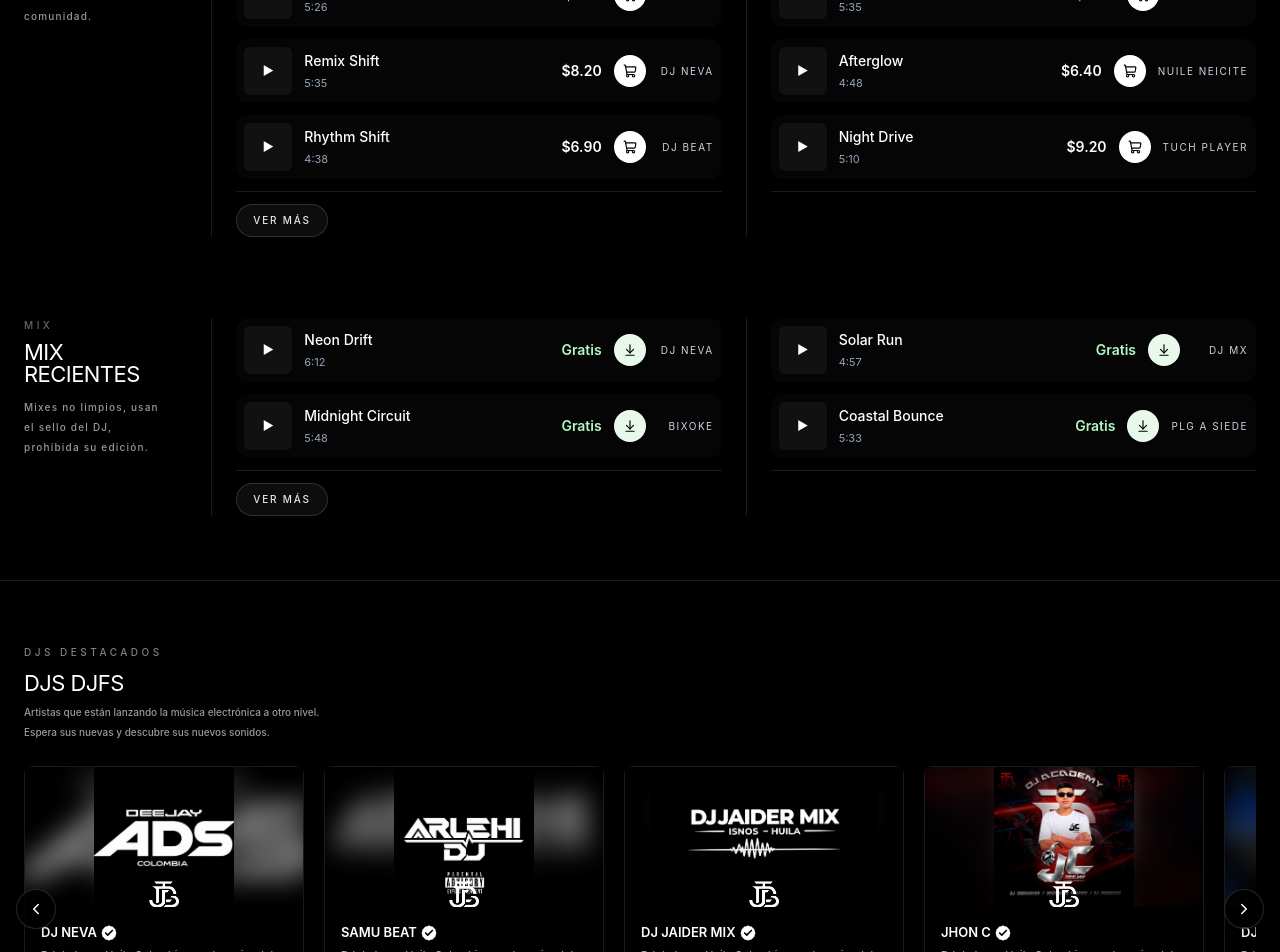
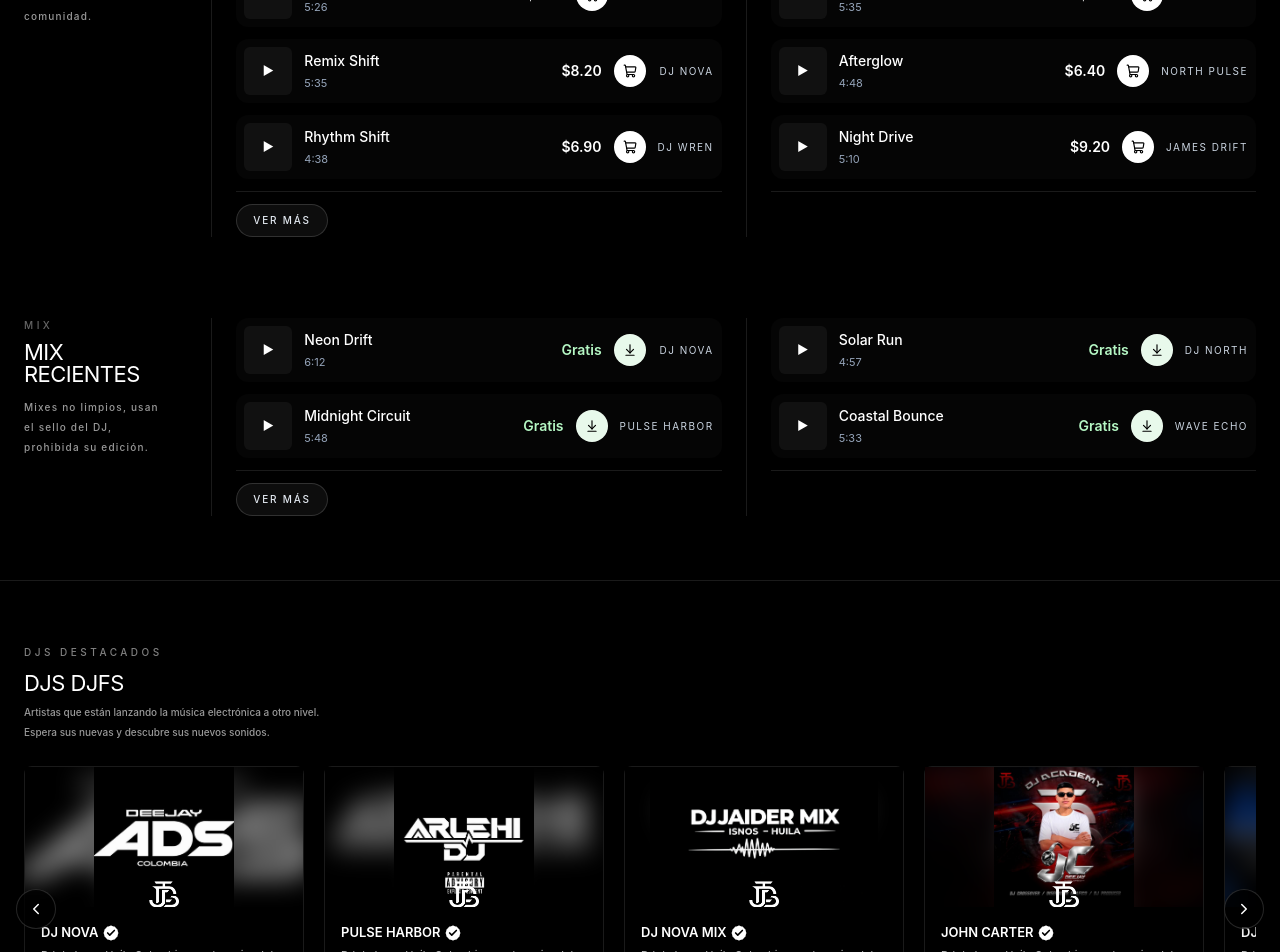
Before and after one commit to jquinteromo/DJFS-ACADEMIA, a React (Vite) app: page / in a window 1280 px wide. Shown: the part 720-1672 px from the top of the page. Built offline with nearby package versions, Linux system fonts and the light colour scheme.

Commit message:
refactor: replace DJ names with generic English profiles

```diff
--- a/src/components/AboutPage.tsx
+++ b/src/components/AboutPage.tsx
@@ -44,13 +44,13 @@ const steps = [
 ];
 
 const djs = [
-  { name: "DJ Neva", image: "/perfiles_img/ad.png" },
-  { name: "Samu Beat", image: "/perfiles_img/ar.png" },
-  { name: "DJ Jaider Mix", image: "/perfiles_img/Perfil_jaider_mix.png" },
-  { name: "Jhon C", image: "/perfiles_img/jc.png" },
-  { name: "DJ WL", image: "/perfiles_img/wl.png" },
-  { name: "Willian", image: "/perfiles_img/williian.png" },
-  { name: "DJ JN", image: "/perfiles_img/jn.png" },
+  { name: "DJ Nova", image: "/perfiles_img/ad.png" },
+  { name: "Pulse Harbor", image: "/perfiles_img/ar.png" },
+  { name: "DJ Nova Mix", image: "/perfiles_img/Perfil_jaider_mix.png" },
+  { name: "John Carter", image: "/perfiles_img/jc.png" },
+  { name: "DJ Wren", image: "/perfiles_img/wl.png" },
+  { name: "William Stone", image: "/perfiles_img/williian.png" },
+  { name: "DJ North", image: "/perfiles_img/jn.png" },
 ];
 
 /* -------------------------------------------------------------------------- */
--- a/src/components/DjProfilePage.tsx
+++ b/src/components/DjProfilePage.tsx
@@ -46,9 +46,9 @@ type Draft = {
   fileSize: number | null;
 };
 
-const DEFAULT_AVATAR = "/perfiles_img/Perfil_jaider_mix.png";
+const DEFAULT_AVATAR = "/perfiles_img/";
 const LOGO = "/logos/DJFS_PRODUCCIONES_blanco.png";
-const DEFAULT_DJ = "DJ JAIDER MIX";
+const DEFAULT_DJ = "DJ Nova Mix";
 
 const initialTracks: Track[] = [
   { id: 1, title: "Neon Drift", artist: DEFAULT_DJ, duration: "6:12", price: 5000, type: "remix" },
@@ -198,9 +198,9 @@ function TrackRow({ track, isEditing, isPlaying, onTogglePlay, onEdit, onDelete
 export default function DjProfilePage() {
   const [profileName, setProfileName] = useState(DEFAULT_DJ);
   const [profileBio, setProfileBio] = useState(
-    "DJ de Isnos, Huila, Colombia, con lo mejor del crossover y un sonido directo a la pista de baile.",
+    "Electronic DJ blending club energy with smooth, high-impact mixes and a direct connection to the dance floor.",
   );
-  const [profileLocation, setProfileLocation] = useState("Isnos, Huila, Colombia");
+  const [profileLocation, setProfileLocation] = useState("City Center, Colombia");
   const [profileImage, setProfileImage] = useState(DEFAULT_AVATAR);
   const [isEditing, setIsEditing] = useState(false);
 
--- a/src/components/DjsPage.tsx
+++ b/src/components/DjsPage.tsx
@@ -14,18 +14,18 @@ type Dj = {
   bio: string;
 };
 
-const DEFAULT_BIO = "DJ de Isnos Huila Colombia, con lo mejor del crossover.";
-const DEFAULT_CITY = "Isnos, Huila";
+const DEFAULT_BIO = "Electronic DJ blending club energy with smooth, high-impact mixes.";
+const DEFAULT_CITY = "City Center, Colombia";
 const LOGO = "/logos/DJFS_PRODUCCIONES_blanco.png";
 
 const djs: Dj[] = [
-  { id: 1, name: "DJ NEVA", image: "/perfiles_img/ad.png", city: DEFAULT_CITY, bio: DEFAULT_BIO },
-  { id: 2, name: "SAMU BEAT", image: "/perfiles_img/ar.png", city: DEFAULT_CITY, bio: DEFAULT_BIO },
-  { id: 3, name: "DJ JAIDER MIX", image: "/perfiles_img/Perfil_jaider_mix.png", city: DEFAULT_CITY, bio: DEFAULT_BIO },
-  { id: 4, name: "JHON C", image: "/perfiles_img/jc.png", city: DEFAULT_CITY, bio: DEFAULT_BIO },
-  { id: 5, name: "DJ WL", image: "/perfiles_img/wl.png", city: DEFAULT_CITY, bio: DEFAULT_BIO },
-  { id: 6, name: "WILLIAN", image: "/perfiles_img/williian.png", city: DEFAULT_CITY, bio: DEFAULT_BIO },
-  { id: 7, name: "DJ JN", image: "/perfiles_img/jn.png", city: DEFAULT_CITY, bio: DEFAULT_BIO },
+  { id: 1, name: "DJ Nova", image: "/perfiles_img/ad.png", city: DEFAULT_CITY, bio: DEFAULT_BIO },
+  { id: 2, name: "Pulse Harbor", image: "/perfiles_img/ar.png", city: DEFAULT_CITY, bio: DEFAULT_BIO },
+  { id: 3, name: "DJ Nova Mix", image: "/perfiles_img/Perfil_jaider_mix.png", city: DEFAULT_CITY, bio: DEFAULT_BIO },
+  { id: 4, name: "John Carter", image: "/perfiles_img/jc.png", city: DEFAULT_CITY, bio: DEFAULT_BIO },
+  { id: 5, name: "DJ Wren", image: "/perfiles_img/wl.png", city: DEFAULT_CITY, bio: DEFAULT_BIO },
+  { id: 6, name: "William Stone", image: "/perfiles_img/williian.png", city: DEFAULT_CITY, bio: DEFAULT_BIO },
+  { id: 7, name: "DJ North", image: "/perfiles_img/jn.png", city: DEFAULT_CITY, bio: DEFAULT_BIO },
 ];
 
 const PROFILE_PATH = "/dj-profile"; // cuando haya un perfil por DJ: `/dj-profile/${dj.id}`
--- a/src/components/HomePage.tsx
+++ b/src/components/HomePage.tsx
@@ -22,34 +22,34 @@ type Track = {
 };
 
 const topCharts: Track[] = [
-  { title: "Rhythm Shift", artist: "Deep Groove", dj: "DJ NEVA", time: "6:30", price: "$9.90" },
-  { title: "Luna Vibe", artist: "Resp Remix", dj: "BIXOKE", time: "5:26", price: "$7.50" },
-  { title: "Remix Shift", artist: "Tech Remix", dj: "DJ NEVA", time: "5:35", price: "$8.20" },
-  { title: "Rhythm Shift", artist: "Deep Remix", dj: "DJ BEAT", time: "4:38", price: "$6.90" },
+  { title: "Rhythm Shift", artist: "Deep Groove", dj: "DJ Nova", time: "6:30", price: "$9.90" },
+  { title: "Luna Vibe", artist: "Resp Remix", dj: "Pulse Harbor", time: "5:26", price: "$7.50" },
+  { title: "Remix Shift", artist: "Tech Remix", dj: "DJ Nova", time: "5:35", price: "$8.20" },
+  { title: "Rhythm Shift", artist: "Deep Remix", dj: "DJ Wren", time: "4:38", price: "$6.90" },
 ];
 
 const latestReleases: Track[] = [
-  { title: "Luna Vibes Torfato", artist: "Resp Remix", dj: "DJ JAIDER MIX", time: "5:26", price: "$17.500" },
-  { title: "Remix Shift", artist: "Tech Remix", dj: "PLG A SIEDE", time: "5:35", price: "$8.20" },
-  { title: "Afterglow", artist: "Velvet Club", dj: "NUILE NEICITE", time: "4:48", price: "$6.40" },
-  { title: "Night Drive", artist: "City Echo", dj: "TUCH PLAYER", time: "5:10", price: "$9.20" },
+  { title: "Luna Vibes Torfato", artist: "Resp Remix", dj: "DJ Nova Mix", time: "5:26", price: "$17.500" },
+  { title: "Remix Shift", artist: "Tech Remix", dj: "Wave Echo", time: "5:35", price: "$8.20" },
+  { title: "Afterglow", artist: "Velvet Club", dj: "North Pulse", time: "4:48", price: "$6.40" },
+  { title: "Night Drive", artist: "City Echo", dj: "James Drift", time: "5:10", price: "$9.20" },
 ];
 
 const latestMixes: Track[] = [
-  { title: "Neon Drift", artist: "Pulse Lab", dj: "DJ NEVA", time: "6:12", price: "Gratis" },
-  { title: "Midnight Circuit", artist: "Nova Echo", dj: "BIXOKE", time: "5:48", price: "Gratis" },
-  { title: "Solar Run", artist: "Milo Frame", dj: "DJ MX", time: "4:57", price: "Gratis" },
-  { title: "Coastal Bounce", artist: "Riviera FM", dj: "PLG A SIEDE", time: "5:33", price: "Gratis" },
+  { title: "Neon Drift", artist: "Pulse Lab", dj: "DJ Nova", time: "6:12", price: "Gratis" },
+  { title: "Midnight Circuit", artist: "Nova Echo", dj: "Pulse Harbor", time: "5:48", price: "Gratis" },
+  { title: "Solar Run", artist: "Milo Frame", dj: "DJ North", time: "4:57", price: "Gratis" },
+  { title: "Coastal Bounce", artist: "Riviera FM", dj: "Wave Echo", time: "5:33", price: "Gratis" },
 ];
 
 const artistCards = [
-  { name: "DJ NEVA", image: "/perfiles_img/ad.png" },
-  { name: "SAMU BEAT", image: "/perfiles_img/ar.png" },
-  { name: "DJ JAIDER MIX", image: "/perfiles_img/Perfil_jaider_mix.png" },
-  { name: "JHON C", image: "/perfiles_img/jc.png" },
-  { name: "DJ WL", image: "/perfiles_img/wl.png" },
-  { name: "WILLIAN", image: "/perfiles_img/williian.png" },
-  { name: "DJ JN", image: "/perfiles_img/jn.png" },
+  { name: "DJ Nova", image: "/perfiles_img/ad.png" },
+  { name: "Pulse Harbor", image: "/perfiles_img/ar.png" },
+  { name: "DJ Nova Mix", image: "/perfiles_img/Perfil_jaider_mix.png" },
+  { name: "John Carter", image: "/perfiles_img/jc.png" },
+  { name: "DJ Wren", image: "/perfiles_img/wl.png" },
+  { name: "William Stone", image: "/perfiles_img/williian.png" },
+  { name: "DJ North", image: "/perfiles_img/jn.png" },
 ];
 
 /* -------------------------------------------------------------------------- */
--- a/src/components/Tiendapage.tsx
+++ b/src/components/Tiendapage.tsx
@@ -25,18 +25,18 @@ type Remix = {
 };
 
 const remixes: Remix[] = [
-  { id: 1, title: "Luna Vibes Torfato", dj: "DJ JAIDER MIX", duration: "5:26", price: 17500, publishedAt: "2026-09-14" },
-  { id: 2, title: "Neon Drift", dj: "DJ JAIDER MIX", duration: "6:12", price: 5000, publishedAt: "2026-09-12" },
-  { id: 3, title: "Night Pulse", dj: "DJ NEVA", duration: "4:09", price: 5000, publishedAt: "2026-09-11" },
-  { id: 4, title: "Remix Shift", dj: "SAMU BEAT", duration: "5:35", price: 8500, publishedAt: "2026-09-09" },
-  { id: 5, title: "Afterglow", dj: "JHON C", duration: "4:48", price: 6500, publishedAt: "2026-09-07" },
-  { id: 6, title: "Night Drive", dj: "DJ WL", duration: "5:10", price: 9000, publishedAt: "2026-09-05" },
-  { id: 7, title: "Rhythm Shift", dj: "WILLIAN", duration: "4:38", price: 7000, publishedAt: "2026-09-03" },
-  { id: 8, title: "Coastal Bounce", dj: "DJ JN", duration: "5:33", price: 5000, publishedAt: "2026-09-01" },
-  { id: 9, title: "Solar Run", dj: "DJ NEVA", duration: "4:57", price: 6000, publishedAt: "2026-08-28" },
-  { id: 10, title: "Midnight Circuit", dj: "SAMU BEAT", duration: "5:48", price: 12000, publishedAt: "2026-08-25" },
-  { id: 11, title: "Deep Groove", dj: "JHON C", duration: "6:30", price: 10000, publishedAt: "2026-08-20" },
-  { id: 12, title: "Velvet Club", dj: "DJ WL", duration: "4:20", price: 5000, publishedAt: "2026-08-15" },
+  { id: 1, title: "Luna Vibes Torfato", dj: "DJ Nova Mix", duration: "5:26", price: 17500, publishedAt: "2026-09-14" },
+  { id: 2, title: "Neon Drift", dj: "DJ Nova Mix", duration: "6:12", price: 5000, publishedAt: "2026-09-12" },
+  { id: 3, title: "Night Pulse", dj: "DJ Nova", duration: "4:09", price: 5000, publishedAt: "2026-09-11" },
+  { id: 4, title: "Remix Shift", dj: "Pulse Harbor", duration: "5:35", price: 8500, publishedAt: "2026-09-09" },
+  { id: 5, title: "Afterglow", dj: "John Carter", duration: "4:48", price: 6500, publishedAt: "2026-09-07" },
+  { id: 6, title: "Night Drive", dj: "DJ Wren", duration: "5:10", price: 9000, publishedAt: "2026-09-05" },
+  { id: 7, title: "Rhythm Shift", dj: "William Stone", duration: "4:38", price: 7000, publishedAt: "2026-09-03" },
+  { id: 8, title: "Coastal Bounce", dj: "DJ North", duration: "5:33", price: 5000, publishedAt: "2026-09-01" },
+  { id: 9, title: "Solar Run", dj: "DJ Nova", duration: "4:57", price: 6000, publishedAt: "2026-08-28" },
+  { id: 10, title: "Midnight Circuit", dj: "Pulse Harbor", duration: "5:48", price: 12000, publishedAt: "2026-08-25" },
+  { id: 11, title: "Deep Groove", dj: "John Carter", duration: "6:30", price: 10000, publishedAt: "2026-08-20" },
+  { id: 12, title: "Velvet Club", dj: "DJ Wren", duration: "4:20", price: 5000, publishedAt: "2026-08-15" },
 ];
 
 const PROFILE_PATH = "/dj-profile"; // cuando haya un perfil por DJ: `/dj-profile/${slug}`
```
